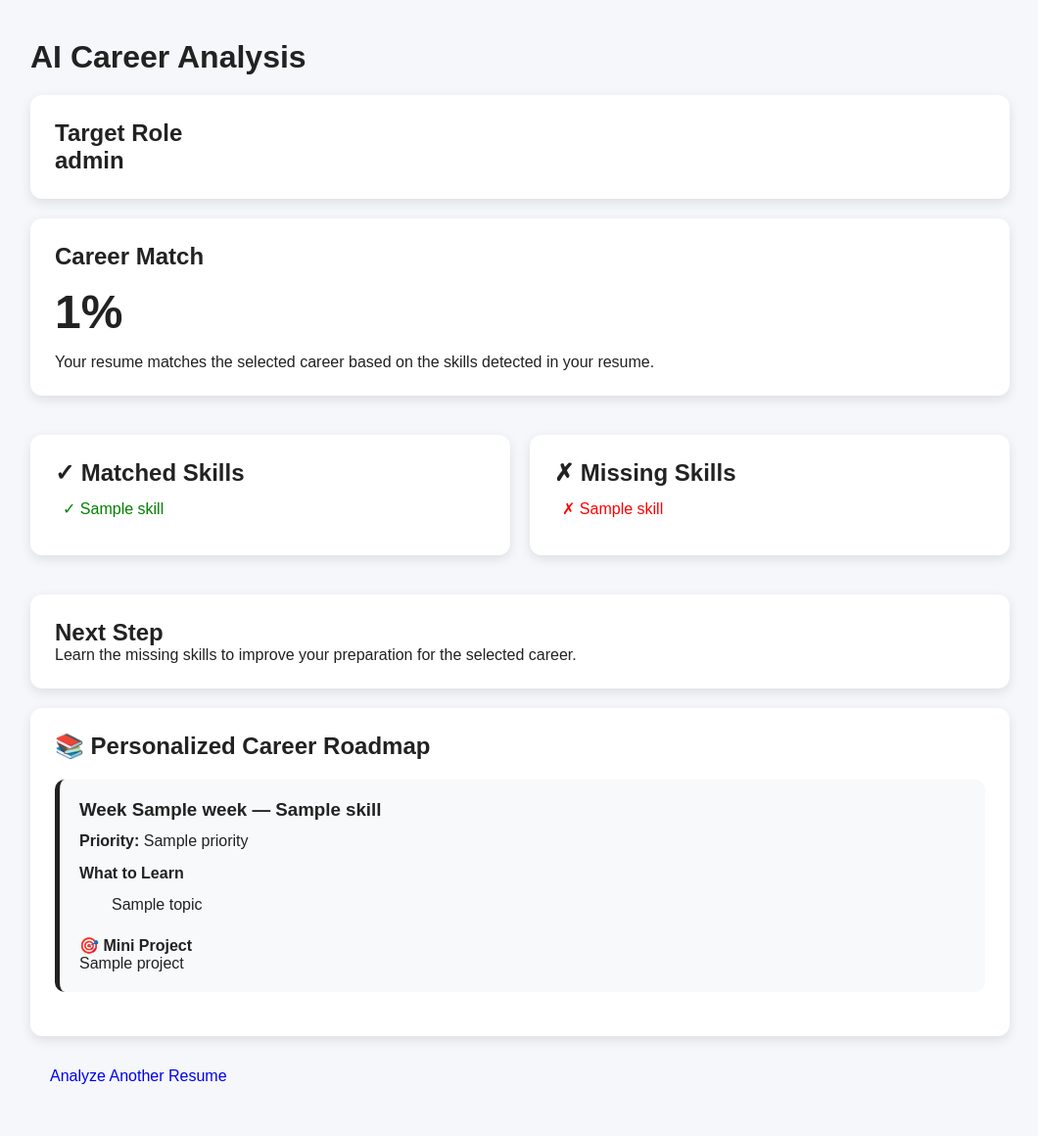
After one commit to tinagarg9034-stack/AI-Career-Resume-Assistant, a Flask app: template templates/result.html in a window 1280 px wide. The commit adds this page. Shown: the whole page at 98% size, without its empty margins (109-1169 px from the left). Run offline with Flask 3, Linux system fonts and the light colour scheme; the template is opened without the code that fills it: most values are stand-ins (such as "Sample title", 1, 10 or a date in 2020).

Commit message:
Add personalized career roadmap

```diff
--- a/app/app.py
+++ b/app/app.py
@@ -1,8 +1,15 @@
 from flask import Flask, render_template, request
 import os
+import sys
+
+BASE_DIR =os.path.dirname(os.path.dirname(os.path.abspath(__file__)))
+sys.path.insert(0,BASE_DIR)
+from data.job_roles import JOB_ROLES
 
 from pdf_parser import extract_text_from_pdf
 from skill_extractor import extract_skills
+from career_matcher import calculate_match
+from career_roadmap import generate_roadmap
 
 app = Flask(
     __name__,
@@ -29,6 +36,7 @@ def upload_resume():
             return "No resume selected."
 
         file = request.files["resume"]
+        job_role = request.form.get("job_role")
 
         if file.filename == "":
             return "No resume selected."
@@ -48,30 +56,35 @@ def upload_resume():
         extracted_text = extract_text_from_pdf(file_path)
 
         detected_skills=extract_skills(extracted_text)
+        required_skills = JOB_ROLES.get(job_role, [])
 
-        skills_html = ""
+        matched_skills, missing_skills, match_percentage = calculate_match(
+            detected_skills,
+            required_skills
+        )
 
-        for skill in detected_skills:
-            skills_html += f"<li>{skill}</li>"
+        roadmap=generate_roadmap(missing_skills)
+
+        matched_html = ""
+
+        for skill in matched_skills:
+            matched_html += f"<li>✓ {skill}</li>"
 
 
-        return f"""
-        <h1>Resume Analysis</h1>
+        missing_html = ""
 
-        <h2>Detected Skills</h2>
+        for skill in missing_skills:
+            missing_html += f"<li>✗ {skill}</li>"
 
-        <ul>
-    {skills_html}
-        </ul>
 
-        <h2>Extracted Resume Text</h2>
-
-        <pre>{extracted_text}</pre>
-
-        <br>
-
-        <a href="/">Back to Home</a>
-        """
+        return render_template(
+        "result.html",
+        job_role=job_role,
+        match_percentage=match_percentage,
+        matched_skills=matched_skills,
+        missing_skills=missing_skills,
+        roadmap=roadmap
+    )
 
     return render_template("upload.html")
 
--- /dev/null
+++ b/app/career_roadmap.py
@@ -0,0 +1,128 @@
+SKILL_DETAILS = {
+
+    "Python": {
+        "priority": "High",
+        "topics": [
+            "Python basics",
+            "Functions",
+            "Lists and dictionaries",
+            "File handling",
+            "Object-oriented programming"
+        ],
+        "project": "Build a Python data analysis mini project"
+    },
+
+    "SQL": {
+        "priority": "High",
+        "topics": [
+            "SELECT queries",
+            "WHERE and ORDER BY",
+            "GROUP BY",
+            "JOINs",
+            "Subqueries"
+        ],
+        "project": "Analyze a student or sales database using SQL"
+    },
+
+    "Statistics": {
+        "priority": "High",
+        "topics": [
+            "Mean, median and mode",
+            "Probability",
+            "Distributions",
+            "Correlation",
+            "Hypothesis testing"
+        ],
+        "project": "Perform statistical analysis on a dataset"
+    },
+
+    "Data Visualization": {
+        "priority": "Medium",
+        "topics": [
+            "Matplotlib",
+            "Seaborn",
+            "Bar charts",
+            "Scatter plots",
+            "Dashboards"
+        ],
+        "project": "Create a data visualization dashboard"
+    },
+
+    "Machine Learning": {
+        "priority": "High",
+        "topics": [
+            "Supervised learning",
+            "Regression",
+            "Classification",
+            "Model evaluation",
+            "Feature engineering"
+        ],
+        "project": "Build a machine learning prediction model"
+    },
+
+    "Deep Learning": {
+        "priority": "Medium",
+        "topics": [
+            "Neural networks",
+            "Activation functions",
+            "CNN",
+            "Training and validation",
+            "Model evaluation"
+        ],
+        "project": "Build an image classification project"
+    },
+
+    "Pandas": {
+        "priority": "High",
+        "topics": [
+            "DataFrames",
+            "Data cleaning",
+            "Filtering",
+            "Grouping",
+            "Data analysis"
+        ],
+        "project": "Clean and analyze a real-world dataset"
+    },
+
+    "NumPy": {
+        "priority": "Medium",
+        "topics": [
+            "Arrays",
+            "Array operations",
+            "Indexing",
+            "Statistics",
+            "Matrix operations"
+        ],
+        "project": "Perform numerical analysis using NumPy"
+    }
+}
+
+
+def generate_roadmap(missing_skills):
+
+    roadmap = []
+
+    for index, skill in enumerate(missing_skills):
+
+        details = SKILL_DETAILS.get(
+            skill,
+            {
+                "priority": "Medium",
+                "topics": [
+                    f"Learn {skill} fundamentals",
+                    f"Practice {skill}",
+                    f"Build a small project using {skill}"
+                ],
+                "project": f"Build a mini project using {skill}"
+            }
+        )
+
+        roadmap.append({
+            "week": index + 1,
+            "skill": skill,
+            "priority": details["priority"],
+            "topics": details["topics"],
+            "project": details["project"]
+        })
+
+    return roadmap
--- /dev/null
+++ b/data/job_roles.py
@@ -0,0 +1,56 @@
+JOB_ROLES = {
+
+    "Data Scientist": [
+        "Python",
+        "SQL",
+        "Pandas",
+        "NumPy",
+        "Machine Learning",
+        "Statistics",
+        "Data Visualization",
+        "Deep Learning"
+    ],
+
+    "Data Analyst": [
+        "Python",
+        "SQL",
+        "Excel",
+        "Pandas",
+        "Data Analysis",
+        "Statistics",
+        "Power BI",
+        "Tableau"
+    ],
+
+    "Software Developer": [
+        "Python",
+        "Java",
+        "C++",
+        "JavaScript",
+        "HTML",
+        "CSS",
+        "SQL",
+        "Git"
+    ],
+
+    "Machine Learning Engineer": [
+        "Python",
+        "NumPy",
+        "Pandas",
+        "Scikit-learn",
+        "Machine Learning",
+        "Deep Learning",
+        "TensorFlow",
+        "PyTorch"
+    ],
+
+    "Web Developer": [
+        "HTML",
+        "CSS",
+        "JavaScript",
+        "React",
+        "Node.js",
+        "SQL",
+        "Git"
+    ]
+}
--- a/static/style.css
+++ b/static/style.css
@@ -118,9 +118,6 @@ nav a {
     line-height: 1.5;
 }
 
-
-/* About */
-
 .about {
     padding: 70px 60px;
 
@@ -140,9 +137,6 @@ nav a {
 
     line-height: 1.7;
 }
-
-
-/* Footer */
 
 footer {
     text-align: center;
@@ -189,3 +183,94 @@ footer {
 
     border-radius: 6px;
 }
+
+.container {
+    width: 90%;
+    max-width: 1000px;
+    margin: 40px auto;
+}
+
+.card {
+    background: white;
+    padding: 25px;
+    margin: 20px 0;
+    border-radius: 12px;
+    box-shadow: 0 4px 12px rgba(0, 0, 0, 0.1);
+}
+
+.role {
+    font-size: 24px;
+    font-weight: bold;
+}
+
+.percentage {
+    font-size: 48px;
+    font-weight: bold;
+    margin: 15px 0;
+}
+
+.skills-container {
+    display: grid;
+    grid-template-columns: 1fr 1fr;
+    gap: 20px;
+}
+
+li {
+    list-style: none;
+    padding: 8px;
+    margin: 5px 0;
+}
+
+.matched {
+    color: green;
+}
+
+.missing {
+    color: red;
+}
+
+.btn {
+    display: inline-block;
+    padding: 12px 20px;
+    text-decoration: none;
+    border-radius: 8px;
+}
+.roadmap-item {
+    padding: 15px;
+    margin: 15px 0;
+    border-left: 4px solid;
+    background: #f8f9fa;
+    border-radius: 8px;
+}
+
+.roadmap-item h3 {
+    margin-bottom: 8px;
+}
+
+.roadmap-item p {
+    margin: 0;
+}
+
+.roadmap-item {
+    padding: 20px;
+    margin: 20px 0;
+    border-left: 5px solid;
+    background: #f8f9fa;
+    border-radius: 10px;
+}
+
+.roadmap-item h3 {
+    margin-bottom: 12px;
+}
+
+.roadmap-item h4 {
+    margin-top: 15px;
+}
+
+.roadmap-item ul {
+    padding-left: 25px;
+}
+
+.roadmap-item li {
+    margin: 6px 0;
+}
--- /dev/null
+++ b/templates/result.html
@@ -0,0 +1,171 @@
+<!DOCTYPE html>
+<html lang="en">
+
+<head>
+    <meta charset="UTF-8">
+    <meta name="viewport" content="width=device-width, initial-scale=1.0">
+
+    <title>Career Analysis</title>
+
+    <link rel="stylesheet" href="{{ url_for('static', filename='style.css') }}">
+</head>
+
+<body>
+
+    <div class="container">
+
+        <h1>AI Career Analysis</h1>
+
+        <div class="card">
+
+            <h2>Target Role</h2>
+
+            <p class="role">
+                {{ job_role }}
+            </p>
+
+        </div>
+
+
+        <div class="card">
+
+            <h2>Career Match</h2>
+
+            <div class="percentage">
+                {{ match_percentage }}%
+            </div>
+
+            <p>
+                Your resume matches the selected career based on
+                the skills detected in your resume.
+            </p>
+
+        </div>
+
+
+        <div class="skills-container">
+
+            <div class="card">
+
+                <h2>✓ Matched Skills</h2>
+
+                {% if matched_skills %}
+
+                <ul>
+
+                    {% for skill in matched_skills %}
+
+                    <li class="matched">
+                        ✓ {{ skill }}
+                    </li>
+
+                    {% endfor %}
+
+                </ul>
+
+                {% else %}
+
+                <p>No matching skills detected.</p>
+
+                {% endif %}
+
+            </div>
+
+
+            <div class="card">
+
+                <h2>✗ Missing Skills</h2>
+
+                {% if missing_skills %}
+
+                <ul>
+
+                    {% for skill in missing_skills %}
+
+                    <li class="missing">
+                        ✗ {{ skill }}
+                    </li>
+
+                    {% endfor %}
+
+                </ul>
+
+                {% else %}
+
+                <p>No missing skills detected.</p>
+
+                {% endif %}
+
+            </div>
+
+        </div>
+
+
+        <div class="card">
+
+            <h2>Next Step</h2>
+
+            <p>
+                Learn the missing skills to improve your preparation
+                for the selected career.
+            </p>
+
+        </div>
+
+        <div class="card">
+
+    <h2>📚 Personalized Career Roadmap</h2>
+
+    {% if roadmap %}
+
+        {% for item in roadmap %}
+
+        <div class="roadmap-item">
+
+            <h3>
+                Week {{ item.week }} — {{ item.skill }}
+            </h3>
+
+            <p>
+                <strong>Priority:</strong>
+                {{ item.priority }}
+            </p>
+
+            <h4>What to Learn</h4>
+
+            <ul>
+                {% for topic in item.topics %}
+                    <li>{{ topic }}</li>
+                {% endfor %}
+            </ul>
+
+            <h4>🎯 Mini Project</h4>
+
+            <p>
+                {{ item.project }}
+            </p>
+
+        </div>
+
+        {% endfor %}
+
+    {% else %}
+
+        <p>
+            🎉 No major skill gaps detected!
+        </p>
+
+    {% endif %}
+
+</div>
+
+
+        <a href="/upload" class="btn">
+            Analyze Another Resume
+        </a>
+
+    </div>
+
+</body>
+
+</html>
```
Also changed, not shown: app/career_matcher.py (added, +29 -0 lines), templates/upload.html (+46 -4 lines), data/__init__.py (added).
